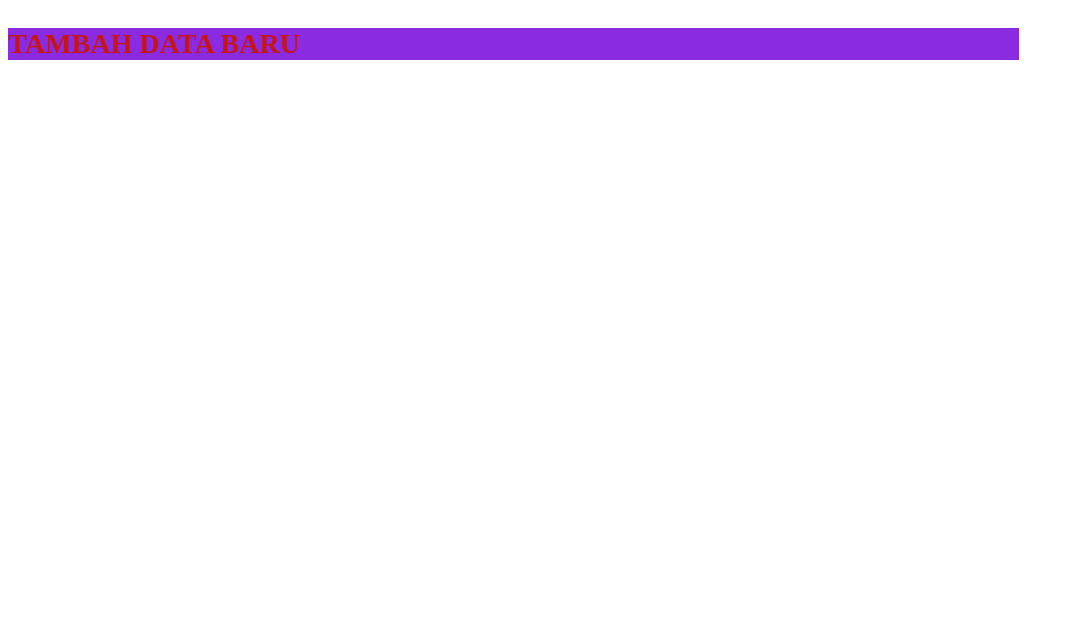
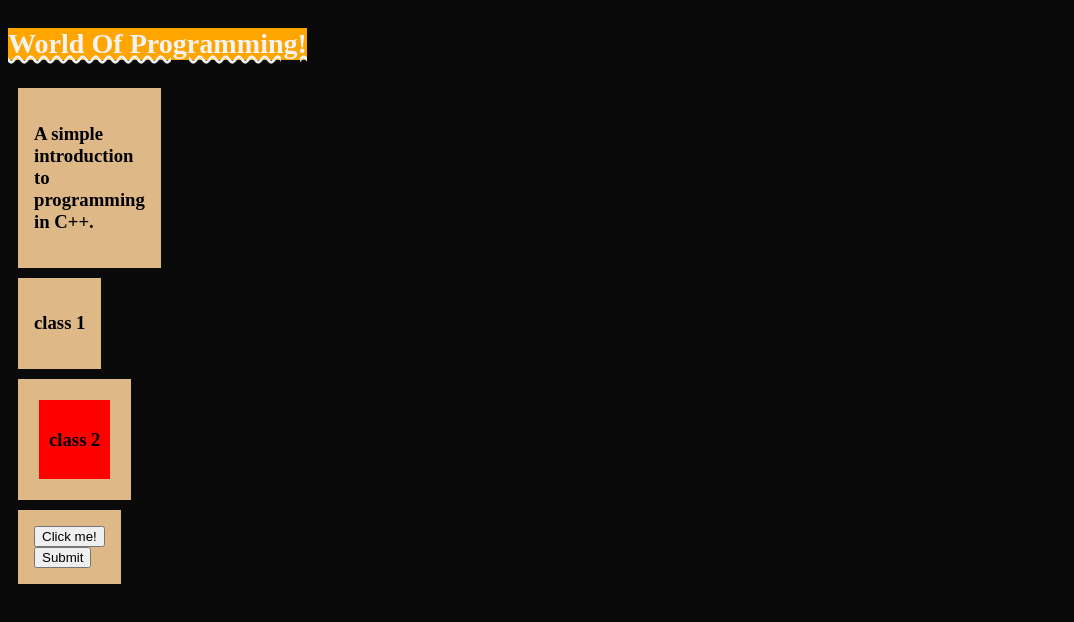
Before and after one commit to nikhd02/workshop, a plain HTML site: page Day2/index.html in a window 1280 px wide. Shown: the whole page, without its empty margins (0-1074 px from the left). Drawn offline with Linux system fonts and the light colour scheme.

Commit message:
Update index.html

```diff
--- a/Day2/index.html
+++ b/Day2/index.html
@@ -4,17 +4,90 @@
     <meta charset="UTF-8">
     <meta name="viewport" content="width=device-width, initial-scale=1.0">
     <title>Document</title>
+    <style>
+        .content{
+            color:#f3f3f3 ;
+            font-size: 18px;
+            margin:20px auto;
+            width:80%;
+        }
+        .head{
+            background-color: rgb(254, 165, 0);
+            text-decoration: wavy  underline;
+            color: #f3f3f3;
+            font-size: 24px;
+            width: max-content;
+            /* text-align: center; */
+            /* text-decoration: dotted; */
+            text-transform: capitalize;
+        }
+        .head2{
+            padding: 16px;
+            background-color: burlywood;
+            margin: 10px;
+            width: min-content;
+
+        }
+        .class1{
+            padding: 16px;
+            background-color: burlywood;
+            margin: 10px;
+            width: fit-content;
+        }
+        .class2{
+            background-color: red;
+            margin: 5px;
+            padding: 10px;
+
+        }
+    </style>
 </head>
-<body>
-    <div style="
-    background-color: blueviolet;
-    width: 80%;
-    text-decoration: wavy  underline;
-    color: #c71515;
-    font-size: 24px;
-    text-decoration: dotted;
-    text-transform: uppercase;">
-    <h3>Tambah Data Baru</h3>
+<body style="background-color: #0a0a0a;">
+    <div class="head">
+
+    <h3>World of programming!</h3>
     </div>
+
+    <!-- <div class="content">
+        <p>As we know, to communicate with a person, we need a specific language, similarly to communicate with computers, programmers also need a language is called Programming language.
+            Before learning the programming language, let's understand what is language?</p>
+    </div>
+
+    <div class="content">
+        <p>A language is a set of    rules and conventions used for communication between people or computers. It consists of words, symbols, grammar
+        A programing language (often shortened as "language") is a set of instructions used by a computer to perform tasks
+        A programing language (often abbreviated as "lang") is a set of instructions used by a computer to perform
+        A programing language is a set of instructions used by computers to perform tasks or solve problems. These instructions are written in a
+        <p><strong>What is a Programming Language?</strong></p>
+
+        A programming language is a set  of instructions used by a computer to perform tasks or solve problems. It consists of a collection of grammar
+        A programming language is a set of instructions used by a computer to perform specific tasks or calculations.
+        A programming language is a set of instructions used by a computer to perform tasks or solve problems. These instructions are written in a specific syntax. </p>
+    </div> -->
+
+    <div class="head2">
+        <h3>A simple introduction to programming in C++.</h3>
+    </div>
+
+    <div class="class1">
+        <h3>class 1</h3>
+    </div>
+
+    <div class="class1">
+        <div class="class2">
+            <h3>class 2</h3>
+        </div>
+    </div>
+    <div class="class1">
+        <div>
+            <button>
+                Click me!
+            </button>
+        </div>
+        <div>
+            <button type="submit">Submit</button>
+        </div>
+    </div>
+
 </body>
 </html>
```
